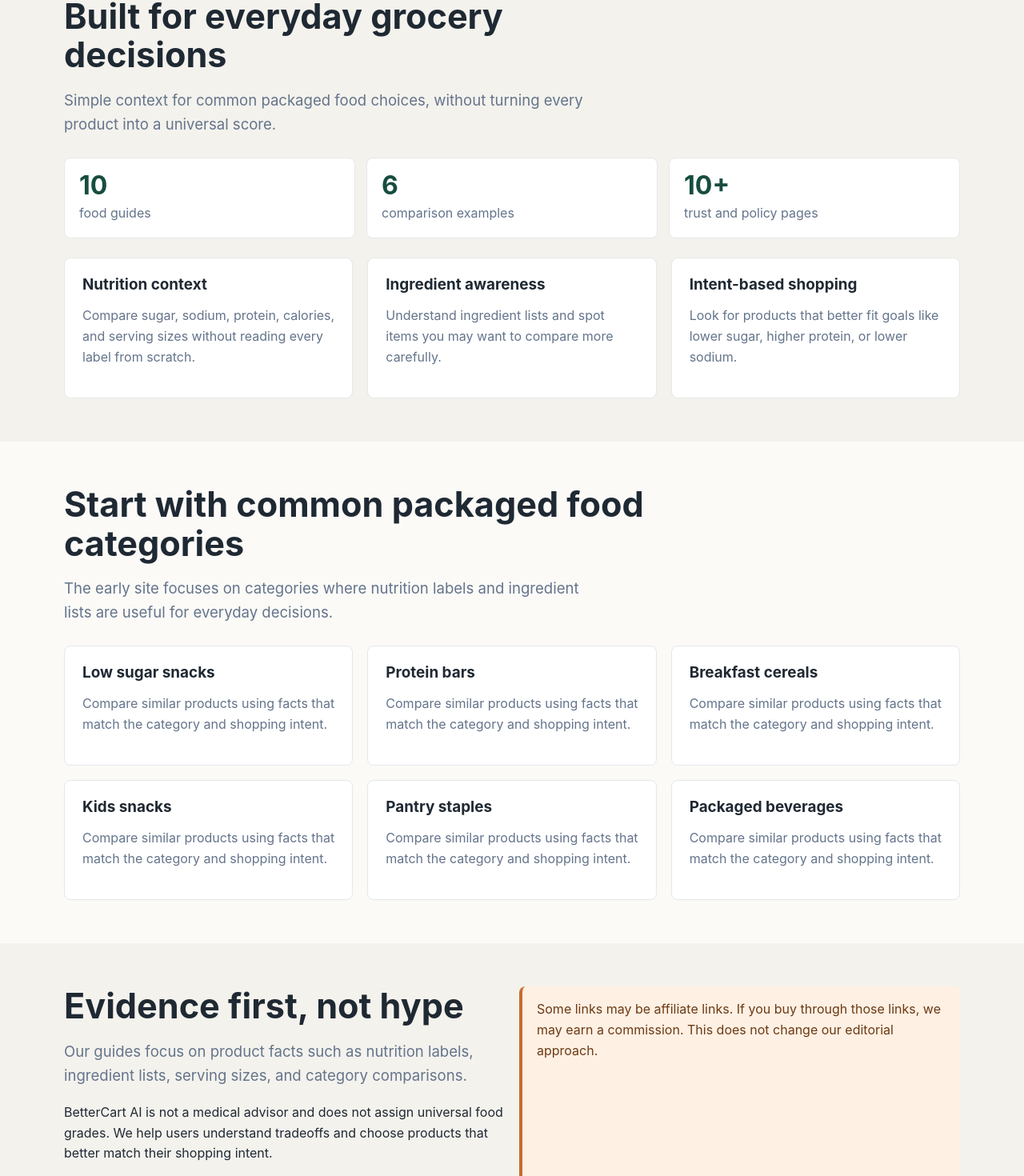
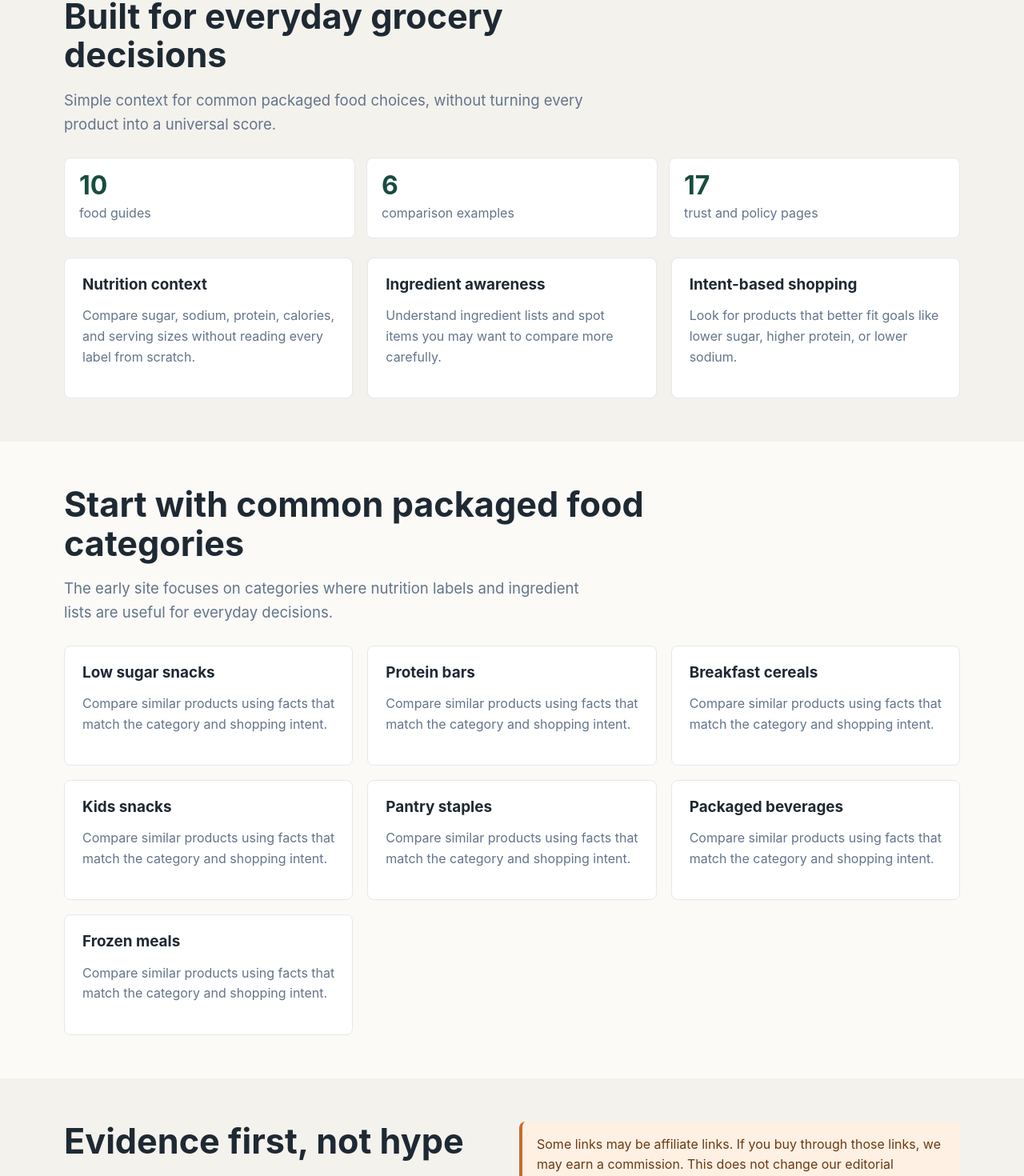
Before and after one commit to Astalos11/bettercart-ai-approval-site, a Next.js app: page / in a window 1280 px wide. Shown: the part 877-2347 px from the top of the page at 80% size. Built offline with nearby package versions, Linux system fonts and the light colour scheme; no server answers.

Commit message:
Sync homepage inventory counts

```diff
--- a/app/page.jsx
+++ b/app/page.jsx
@@ -1,5 +1,5 @@
 import Link from "next/link";
-import { comparisons, guides } from "../lib/content";
+import { comparisons, guides, trustPages } from "../lib/content";
 
 const previewProducts = [
   { name: "Sea Salt Lentil Crisps", metric: "1g sugar / serving", label: "Low sugar, check sodium" },
@@ -80,7 +80,7 @@ export default function HomePage() {
               <span>comparison examples</span>
             </div>
             <div>
-              <strong>10+</strong>
+              <strong>{Object.keys(trustPages).length}</strong>
               <span>trust and policy pages</span>
             </div>
           </div>
@@ -108,7 +108,7 @@ export default function HomePage() {
             <p className="lead">The early site focuses on categories where nutrition labels and ingredient lists are useful for everyday decisions.</p>
           </div>
           <div className="grid three">
-            {["Low sugar snacks", "Protein bars", "Breakfast cereals", "Kids snacks", "Pantry staples", "Packaged beverages"].map((category) => (
+            {["Low sugar snacks", "Protein bars", "Breakfast cereals", "Kids snacks", "Pantry staples", "Packaged beverages", "Frozen meals"].map((category) => (
               <div className="card" key={category}>
                 <h3>{category}</h3>
                 <p>Compare similar products using facts that match the category and shopping intent.</p>
```
